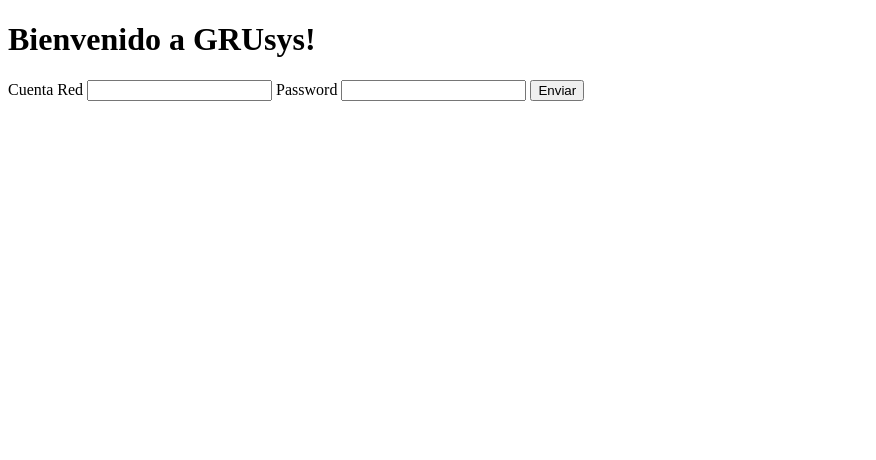
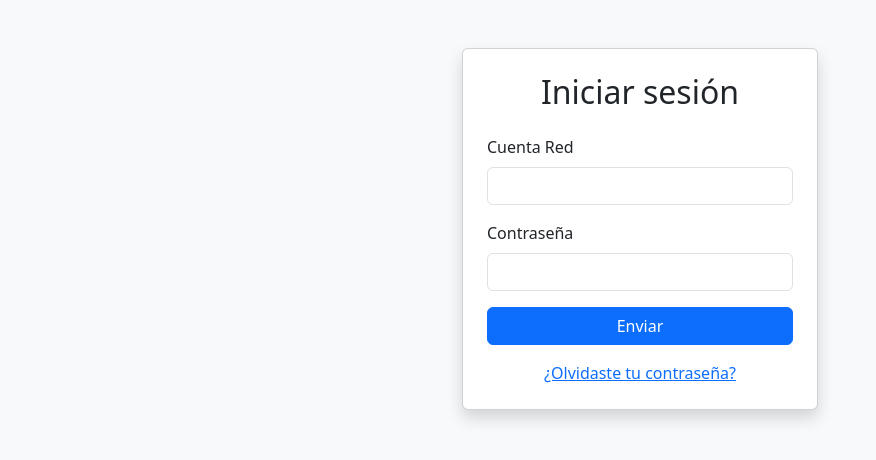
Before and after one commit to Sauce77/grusys, a Flask app: page /login in a window 1280 px wide. Shown: the top 460 px of the page, without its empty margins (0-876 px from the left). Run offline with Flask 3, Linux system fonts and the light colour scheme; some libraries are stand-ins or nearby versions.

Commit message:
se cambio html index y login

```diff
--- a/admin_user.py
+++ b/admin_user.py
@@ -24,7 +24,7 @@ def mostrar_todos_registros():
 
     # cabecera utilizada para la peticion
     headers = {
-        'Authorization': f'Token {session.get("Token")}'
+        'Authorization': f'Token {session.get("user")["token"]}'
     }
 
     respuesta = requests.get(url, headers=headers)
@@ -59,13 +59,12 @@ def subir_extraccion():
 
             # cabecera utilizada para la peticion
             headers = {
-                'Authorization': f'Token {session.get("Token")}',
+                'Authorization': f'Token {session.get("user")["token"]}',
                 'Content-Type': 'application/json'
             }
 
             url = API_URL + "insertar/"
             response = requests.post(url, headers=headers, json=extraccion_json)
-            # response.raise_for_status()
 
             if response.status_code == 200:
                 return response.content
--- a/app.py
+++ b/app.py
@@ -1,7 +1,7 @@
 import os
 import requests
 import json
-from flask import Flask, render_template, jsonify, request, redirect, session
+from flask import Flask, render_template, jsonify, request, redirect, session, url_for
 from forms import LoginForm
 
 from admin_user import routes_admin_user
@@ -19,11 +19,12 @@ if not os.path.exists(app.config['UPLOAD_FOLDER']):
 app.register_blueprint(routes_admin_user, url_prefix='/admins')
 
 @app.route("/" , methods=["GET","POST"])
-def root():
+def index():
     """
         Muestra landing page de aplicacion
     """
-    return render_template("index.html")
+    user = session.get("user")
+    return render_template("index.html", auth=user)
 
 @app.route("/login", methods=["GET","POST"])
 def login_user():
@@ -46,14 +47,19 @@ def login_user():
 
             login_json = response.json()
 
-            session["Token"] = login_json["token"]
+            session["user"] = login_json
 
-            return render_template("user_info.html", data=response.json()), response.status_code
+            return redirect(url_for('index'))
 
         except requests.exceptions.RequestException as e:
             return jsonify({'error': str(e)}), response.status_code if hasattr(response, 'status_code') else 500
 
     return render_template('login.html', form=form)
 
+@app.route('/logout')
+def logout():
+    session.pop('user', None)
+    return redirect(url_for('index'))
+
 if __name__ == "__main__":
     app.run(debug=True)
--- a/forms.py
+++ b/forms.py
@@ -9,9 +9,9 @@ class LoginForm(FlaskForm):
         Utilizado para verificar que un usuario ya esta registrado.
         Return: el Token del usuario si existe.
     """
-    username = wtf.StringField('Cuenta Red')
-    password = wtf.PasswordField('Password')
-    enviar = wtf.SubmitField('Enviar')
+    username = wtf.StringField(render_kw={"class":"form-control"})
+    password = wtf.PasswordField(render_kw={"class":"form-control"})
+    enviar = wtf.SubmitField('Enviar', render_kw={"class":"btn btn-primary"})
 
 class SubirExtraccionForm(FlaskForm):
     """
--- /dev/null
+++ b/templates/_bootstrap.html
@@ -0,0 +1,2 @@
+<link href="https://cdn.jsdelivr.net/npm/bootstrap@5.3.0/dist/css/bootstrap.min.css" rel="stylesheet">
+<script src="https://cdn.jsdelivr.net/npm/bootstrap@5.3.0/dist/js/bootstrap.bundle.min.js"></script>
--- a/templates/login.html
+++ b/templates/login.html
@@ -3,15 +3,37 @@
 <head>
     <meta charset="UTF-8">
     <meta name="viewport" content="width=device-width, initial-scale=1.0">
-    <title>LogIn</title>
+    <title>Inicio de sesión</title>
+    {% include "_bootstrap.html" %}
 </head>
-<body>
-    <h1>Bienvenido a GRUsys!</h1>
-    <form method="POST">
-        {{ form.csrf_token }}
-        {{ form.username.label }} {{ form.username }}
-        {{ form.password.label }} {{ form.password }}
-        {{ form.enviar }}
-    </form>
+<body class="bg-light">
+    <div class="container mt-5">
+        <div class="row justify-content-center">
+            <div class="col-md-4">
+                <div class="card p-4 shadow">
+                    <h2 class="text-center mb-4">Iniciar sesión</h2>
+                    <form method="POST">
+                        {{ form.csrf_token }}
+                        <div class="mb-3">
+                            <label for="email" class="form-label">Cuenta Red</label>
+                            {{ form.username }}
+                        </div>
+                        <div class="mb-3">
+                            <label for="password" class="form-label">Contraseña</label>
+                            {{ form.password }}
+                        </div>
+                        <div class="d-grid">
+                            {{ form.enviar }}
+                        </div>
+
+                    </form>
+                    <div class="mt-3 text-center">
+                        <a href="#">¿Olvidaste tu contraseña?</a>
+                    </div>
+                </div>
+            </div>
+        </div>
+    </div>
+
 </body>
 </html>
```
Also changed, not shown: templates/_navbar.html (added, +27 -0 lines), templates/index.html (+7 -4 lines).
